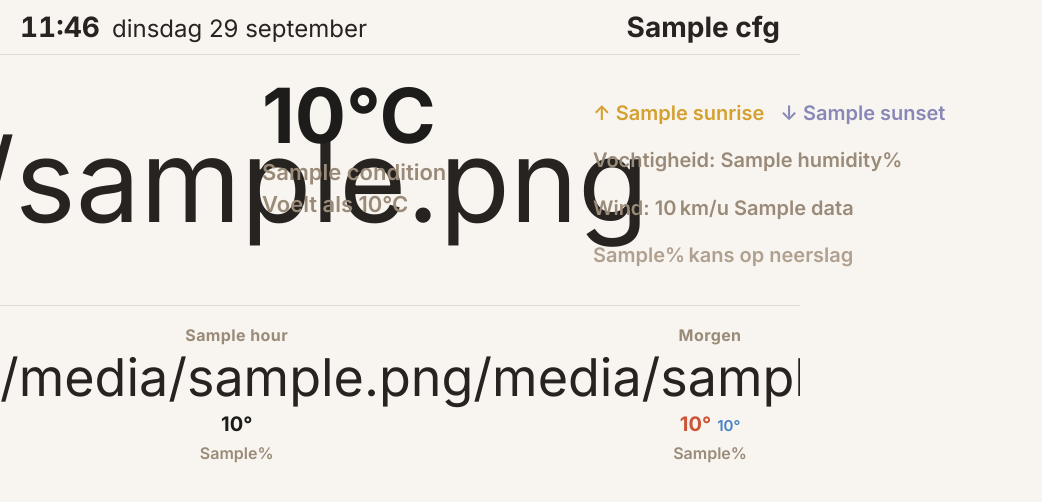
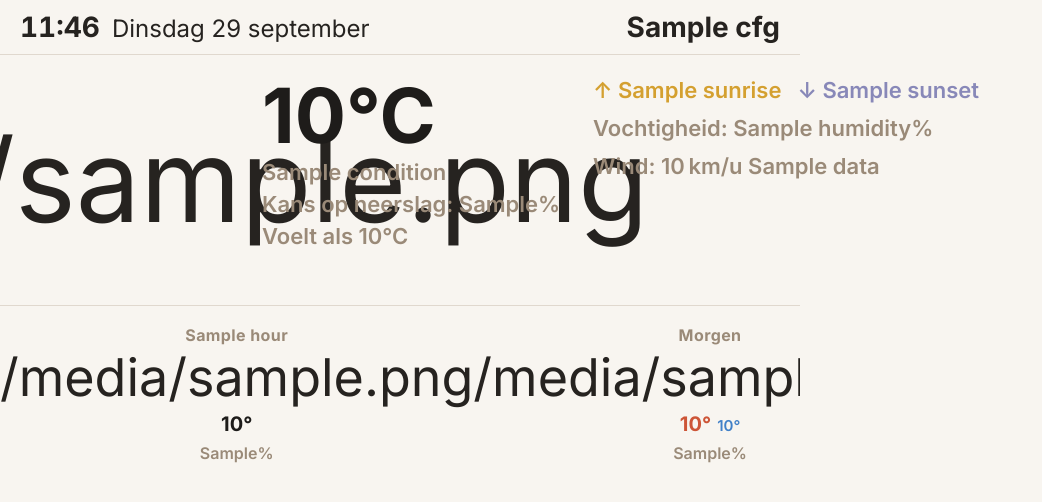
Before and after one commit to Schop/weatherstation, a Flask app: template templates/index.html in a window 1280 px wide. Shown: the top 502 px of the page, without its empty margins (0-1042 px from the left). Run offline with Flask 3, Linux system fonts and the light colour scheme; the template is opened without the code that fills it: most values are stand-ins (such as "Sample title", 1, 10 or a date in 2020).

Commit message:
ui imporvemnts

```diff
--- a/static/style.css
+++ b/static/style.css
@@ -96,6 +96,15 @@ body {
   font-weight: 600;
 }
 
+.precip-main {
+  font-size: 22px;
+  font-weight: 600;
+  color: #9A8A78;
+  margin-top: 6px;
+}
+
+.precip-main.wet { color: #4B8CD7; }
+
 .feels {
   font-size: 22px;
   color: #9A8A78;
@@ -110,16 +119,17 @@ body {
   padding: 22px 20px 14px 8px;
   display: flex;
   flex-direction: column;
-  justify-content: space-evenly;
+  /*justify-content: space-evenly;*/
 }
 
 .stat-row {
   display: flex;
   gap: 16px;
+  margin-bottom: 12px;
 }
 
 .stat {
-  font-size: 20px;
+  font-size: 22px;
   font-weight: 600;
   white-space: nowrap;
 }
--- a/templates/index.html
+++ b/templates/index.html
@@ -32,6 +32,7 @@
     <div class="weather-info">
       <div class="temp">{{ data.temp | round | int }}°C</div>
       <div class="condition">{{ data.condition }}</div>
+      <div class="precip-main{% if data.precip_prob > 20 %} wet{% endif %}">Kans op neerslag: {{ data.precip_prob }}%</div>
       <div class="feels">Voelt als {{ data.feels_like | round | int }}°C</div>
     </div>
 
@@ -45,11 +46,6 @@
       </div>
       <div class="stat-row">
         <span class="stat wind">Wind: {{ data.wind_speed | round | int }}&thinsp;km/u {{ data.wind_dir_label }}</span>
-      </div>
-      <div class="stat-row">
-        <span class="stat precip{% if data.precip_prob > 20 %} wet{% endif %}">
-          {{ data.precip_prob }}%&thinsp;kans op neerslag
-        </span>
       </div>
     </div>
 
@@ -131,7 +127,7 @@
     const days   = ['Zondag','Maandag','Dinsdag','Woensdag','Donderdag','Vrijdag','Zaterdag'];
     const months = ['januari','februari','maart','april','mei','juni','juli',
                     'augustus','september','oktober','november','december'];
-    document.getElementById('main-date').textContent   = `${days[now.getDay()].toLowerCase()} ${now.getDate()} ${months[now.getMonth()]}`;
+    document.getElementById('main-date').textContent   = `${days[now.getDay()]} ${now.getDate()} ${months[now.getMonth()]}`;
     document.getElementById('main-clock').textContent  = `${hh}:${mm}`;
     document.getElementById('hourly-clock').textContent = `${hh}:${mm}`;
   }
```
